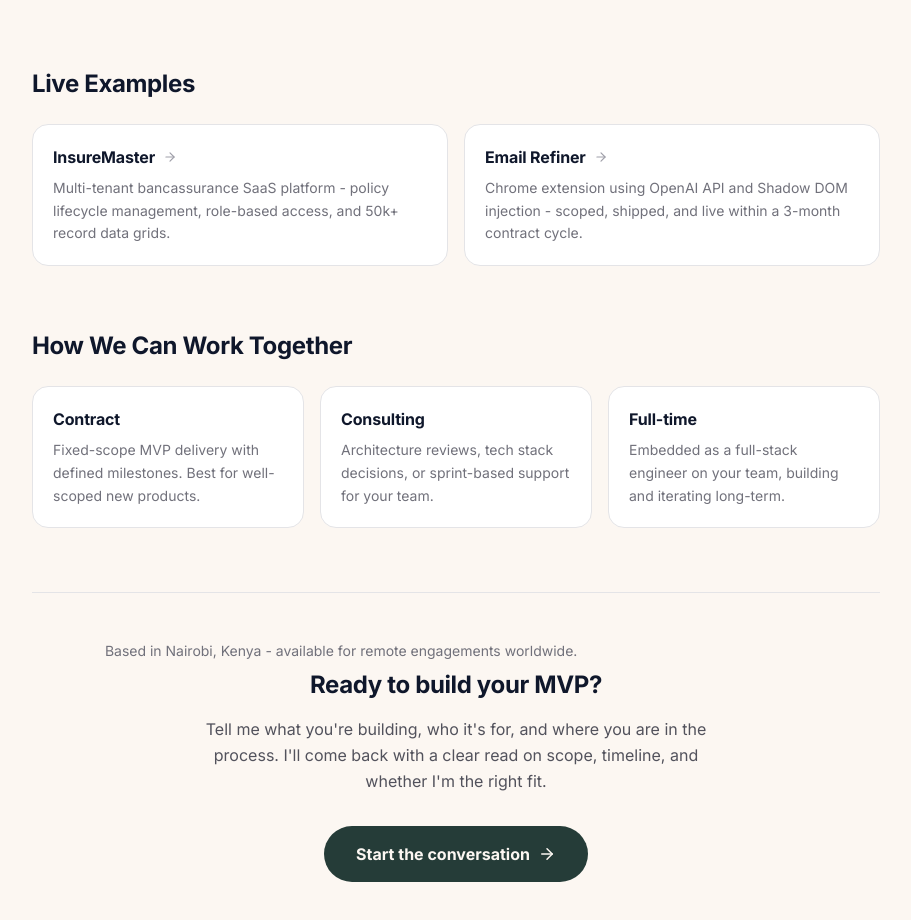
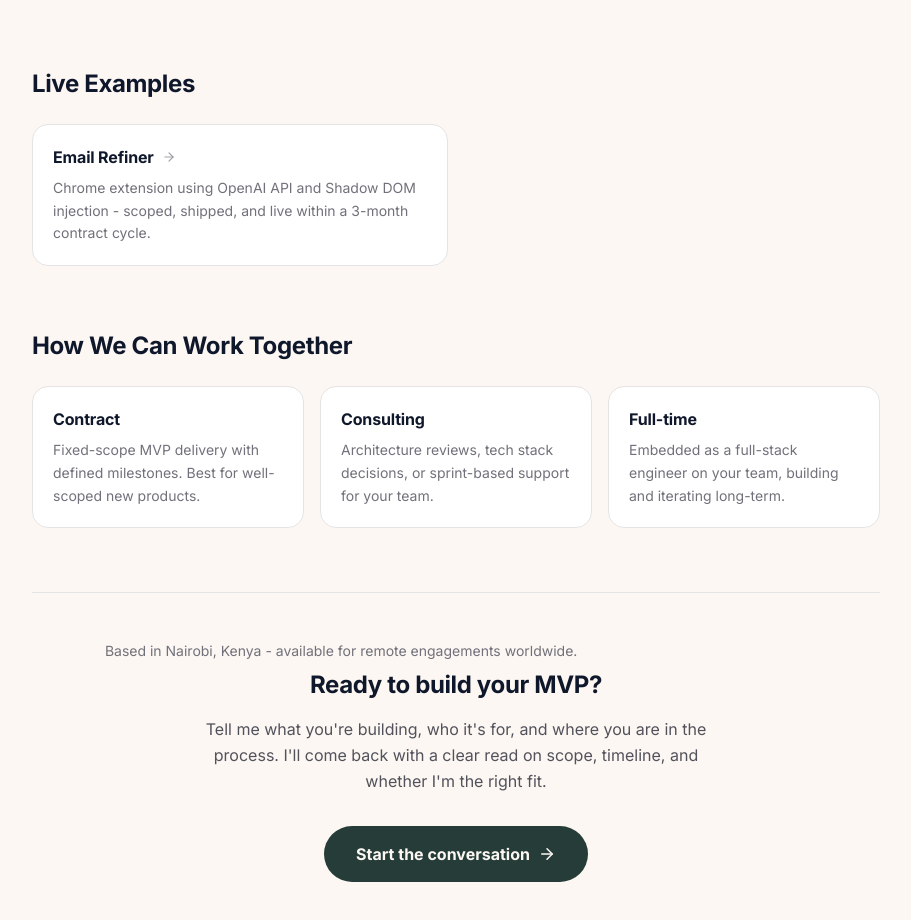
Before and after one commit to CDenn03/cdenn-port-v2, a Next.js app: page /services/mvp-development in a window 1280 px wide. Shown: the part 2349-3269 px from the top of the page, without its empty margins (184-1095 px from the left). Built offline with nearby package versions, Linux system fonts and the light colour scheme.

Commit message:
fix(metadata) updated to Dennis Ndung'u

```diff
--- a/src/app/components/sections/HeroSection.tsx
+++ b/src/app/components/sections/HeroSection.tsx
@@ -67,7 +67,7 @@ export const HeroSection = () => {
 
               <div className="absolute bottom-4 md:bottom-6 left-4 md:left-6 right-4 md:right-6 backdrop-blur-md p-3 md:p-4 rounded-xl bg-white/95 border border-zinc-100 dark:bg-zinc-900/90 dark:border-zinc-800">
                 <p className="text-xs font-mono mb-1 text-zinc-500 dark:text-zinc-400">Current Focus</p>
-                <p className="text-sm md:text-base font-semibold text-slate-900 dark:text-white">Next.js App Router · M-Pesa integrations · AI tooling</p>
+                <p className="text-sm md:text-base font-semibold text-slate-900 dark:text-white">Axum Design Philosophy</p>
               </div>
             </div>
           </div>
--- a/src/app/layout.tsx
+++ b/src/app/layout.tsx
@@ -17,6 +17,10 @@ export const metadata: Metadata = {
   // points to the naked domain every resolved URL is a redirect, which
   // triggers Semrush's "sitemap contains redirecting URLs" error and wastes crawl budget.
   metadataBase: new URL("https://www.cdenn.dev"),
+
+  authors: [{ name: "Dennis Ndung'u", url: "https://www.cdenn.dev" }],
+  creator: "Dennis Ndung'u",
+  publisher: "Dennis Ndung'u",
 
   title: {
     default: "CDenn | Full-Stack Software Developer",
@@ -48,6 +52,8 @@ export const metadata: Metadata = {
 
   twitter: {
     card: "summary_large_image",
+    site: "@C_MDennis",
+    creator: "@C_MDennis",
     title: "CDenn | Full-Stack Software Developer",
     description:
       "Full-stack software developer based in Nairobi, Kenya. Specialising in Next.js, TypeScript, and AI-integrated web applications.",
@@ -65,6 +71,7 @@ export const metadata: Metadata = {
     },
   },
 };
+
 
 export default function RootLayout({
   children,
--- a/src/app/page.tsx
+++ b/src/app/page.tsx
@@ -15,9 +15,9 @@ export const metadata: Metadata = {
 const personSchema = {
   "@context": "https://schema.org",
   "@type": "Person",
-  name: "CDenn",
+  name: "Dennis Ndung'u",
   url: "https://www.cdenn.dev",
-  jobTitle: "Full-Stack Software Developer - Next.js, Fintech Systems & AI Integrations",
+  jobTitle: "Full-Stack Software Developer",
   description:
     "Full-stack software developer based in Nairobi, Kenya. Specializing in Next.js App Router architecture, M-Pesa Daraja API integrations, and AI-integrated web applications. Available for full-time roles, contracts, and consulting engagements globally.",
   address: {
--- a/src/app/services/mvp-development/page.tsx
+++ b/src/app/services/mvp-development/page.tsx
@@ -229,11 +229,11 @@ export default function MvpDevelopmentPage() {
             </h2>
             <div className="grid sm:grid-cols-2 gap-4">
               {[
-                {
-                  title: "InsureMaster",
-                  desc: "Multi-tenant bancassurance SaaS platform - policy lifecycle management, role-based access, and 50k+ record data grids.",
-                  href: "/solutions/insuremaster",
-                },
+                // {
+                //   title: "InsureMaster",
+                //   desc: "Multi-tenant bancassurance SaaS platform - policy lifecycle management, role-based access, and 50k+ record data grids.",
+                //   href: "/solutions/insuremaster",
+                // },
                 {
                   title: "Email Refiner",
                   desc: "Chrome extension using OpenAI API and Shadow DOM injection - scoped, shipped, and live within a 3-month contract cycle.",
--- a/src/app/solutions/[slug]/page.tsx
+++ b/src/app/solutions/[slug]/page.tsx
@@ -17,12 +17,12 @@ const serviceCallout: Record<
     href: "/services/fintech-automation",
     linkText: "See Fintech Automation & M-Pesa Integration →",
   },
-  insuremaster: {
-    label: "Related Service",
-    body: "InsureMaster was scoped, architected, and shipped as a production MVP within a fixed timeline. That end-to-end delivery process - from data model to deployment - is exactly what I offer for new products.",
-    href: "/services/mvp-development",
-    linkText: "See MVP Development & Full-Stack Engineering →",
-  },
+  // insuremaster: {
+  //   label: "Related Service",
+  //   body: "InsureMaster was scoped, architected, and shipped as a production MVP within a fixed timeline. That end-to-end delivery process - from data model to deployment - is exactly what I offer for new products.",
+  //   href: "/services/mvp-development",
+  //   linkText: "See MVP Development & Full-Stack Engineering →",
+  // },
   "email-refiner": {
     label: "Related Service",
     body: "Email Refiner went from idea to a live Chrome extension in a single contract cycle. If you have a product that needs scoping, architecting, and shipping fast - that's the engagement model I work in.",
```
Also changed, not shown: public/llms.txt, src/app/icon-dark.png (deleted).
